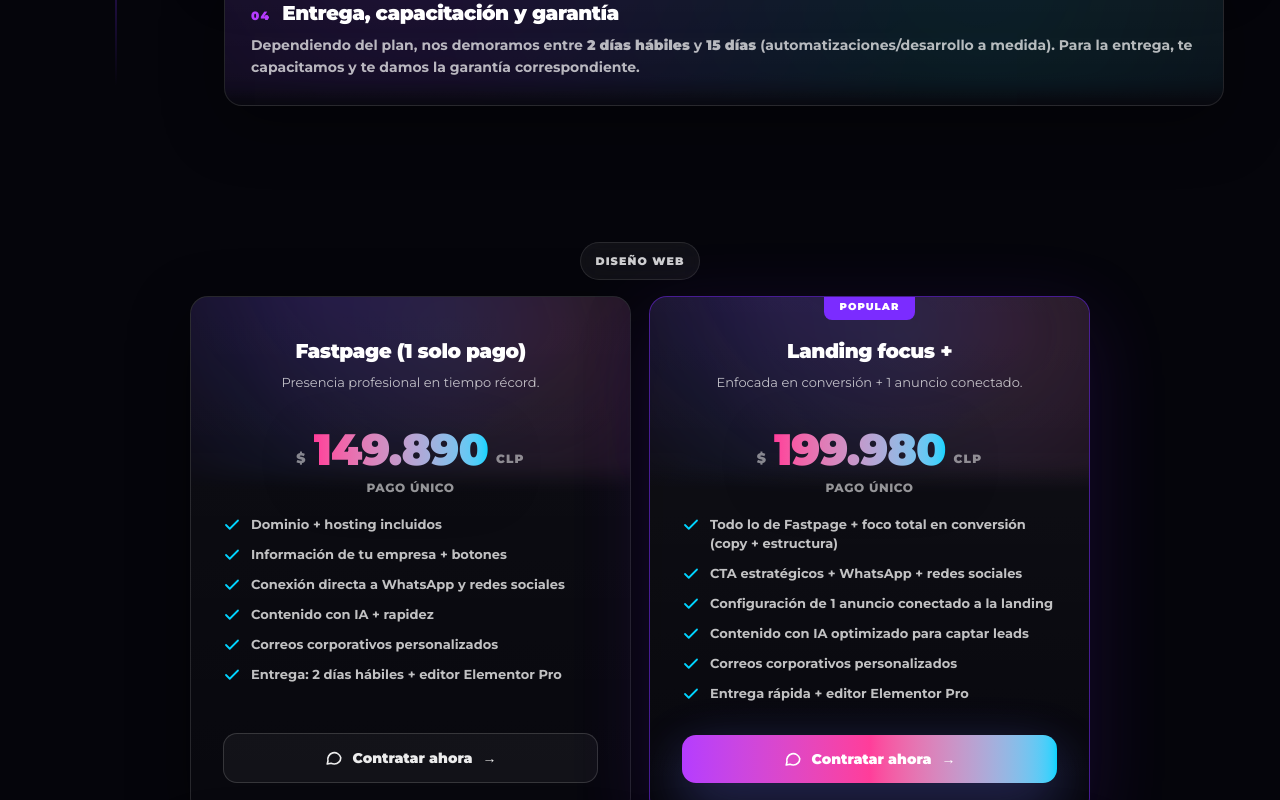
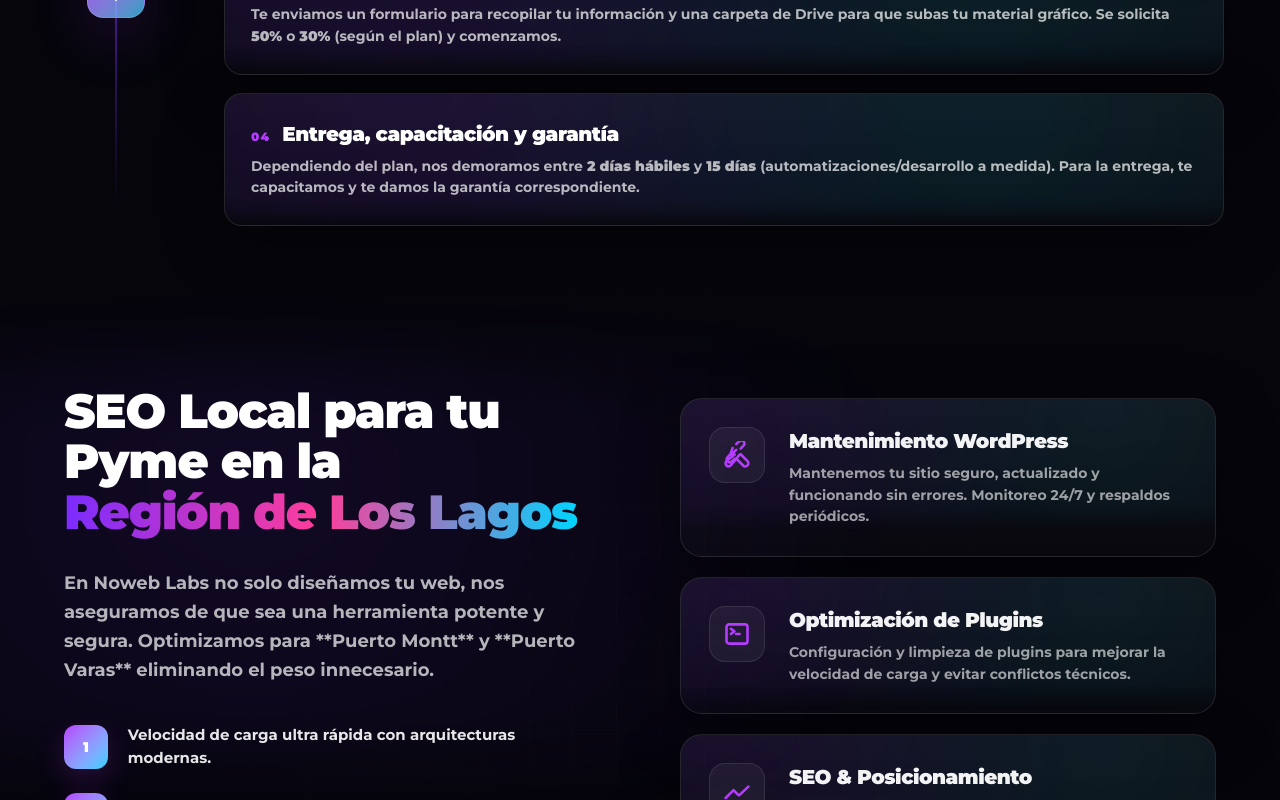
Before and after one commit to nowebcl/noweb, a Next.js app: page / in a window 1280 px wide. Shown: the part 2000-2800 px from the top of the page. Built offline with nearby package versions, Linux system fonts and the light colour scheme.

Commit message:
feat: implement local SEO strategy for Puerto Montt and redesign TechnicalSection

```diff
--- a/package.json
+++ b/package.json
@@ -25,6 +25,7 @@
     "eslint": "^9",
     "eslint-config-next": "16.1.6",
     "tailwindcss": "^4",
-    "typescript": "^5"
+    "typescript": "^5",
+    "vercel": "^50.17.1"
   }
 }
--- a/src/app/layout.tsx
+++ b/src/app/layout.tsx
@@ -17,23 +17,26 @@
 
 export const metadata: Metadata = {
   metadataBase: new URL("https://www.noweb.cl"),
-  title: {
-    default: "Diseño de Páginas Web en Puerto Montt | Noweb Labs",
-    template: "%s | Noweb Labs",
-  },
+  title: "Noweb Labs | Diseño y Páginas Web Puerto Montt | SEO y E-commerce",
+  description: "Tu agencia de desarrollo web en Puerto Montt. Creamos páginas, e-commerce y soluciones SEO de alto rendimiento para Pymes en la Región de Los Lagos.",
+  keywords: [
+    "Diseño web Puerto Montt",
+    "Páginas web Puerto Montt",
+    "Desarrollo web Puerto Montt",
+    "Agencia digital Puerto Montt",
+    "SEO Puerto Montt",
+    "Marketing digital Puerto Montt",
+    "Creación tiendas online",
+    "E-commerce Puerto Montt",
+    "Mantenimiento web",
+    "Puerto Varas",
+    "Región de Los Lagos",
+    "Pymes Chile",
+  ],
   icons: {
     icon: "/icon.webp",
     apple: "/apple-icon.webp",
   },
-  description: "Expertos en Diseño Web y SEO Local en Puerto Montt. Creamos sitios web de alta conversión para empresas de la Región de Los Lagos. ¡Cotiza tu proyecto hoy!",
-  keywords: [
-    "Páginas Web Puerto Montt",
-    "Diseño Web Puerto Montt",
-    "SEO Local Chile",
-    "Desarrollo Web Región de Los Lagos",
-    "E-commerce Puerto Montt",
-    "Noweb Labs",
-  ],
   authors: [{ name: "Noweb Labs" }],
   creator: "Noweb Labs",
   publisher: "Noweb Labs",
@@ -60,8 +63,8 @@
     google: "YRSyqkg95tHwAWE3vdOjq8OJUUavzL9NgGenhUTlI8c",
   },
   openGraph: {
-    title: "Diseño de Páginas Web en Puerto Montt | Noweb Labs",
-    description: "Impulsa tu negocio con una web profesional. Líderes en desarrollo web y SEO en el sur de Chile.",
+    title: "Noweb Labs | Diseño y Páginas Web Puerto Montt | SEO y E-commerce",
+    description: "Tu agencia de desarrollo web en Puerto Montt. Creamos páginas web, e-commerce y soluciones SEO de alto rendimiento para Pymes de la Región de Los Lagos.",
     url: "https://www.noweb.cl",
     siteName: "Noweb Labs",
     locale: "es_CL",
@@ -77,8 +80,8 @@
   },
   twitter: {
     card: "summary_large_image",
-    title: "Noweb Labs | Diseño Web en Puerto Montt",
-    description: "Tu socio tecnológico para el crecimiento digital en la Región de Los Lagos.",
+    title: "Noweb Labs | Diseño y Páginas Web Puerto Montt",
+    description: "Expertos en desarrollo web y SEO local en Puerto Montt y la Región de Los Lagos.",
     images: ["/og-image.jpg"],
   },
 };
@@ -96,9 +99,10 @@
     "@id": "https://www.noweb.cl",
     "url": "https://www.noweb.cl",
     "telephone": "+56987843957",
+    "priceRange": "$$",
     "address": {
       "@type": "PostalAddress",
-      "streetAddress": "Av. Austral 1795",
+      "streetAddress": "Av. Austral 1795 (Kingdom Coffee)",
       "addressLocality": "Puerto Montt",
       "addressRegion": "Región de Los Lagos",
       "postalCode": "5480000",
@@ -109,6 +113,11 @@
       "latitude": -41.4689,
       "longitude": -72.9411
     },
+    "areaServed": [
+      { "@type": "AdministrativeArea", "name": "Puerto Montt" },
+      { "@type": "AdministrativeArea", "name": "Puerto Varas" },
+      { "@type": "AdministrativeArea", "name": "Región de Los Lagos" }
+    ],
     "openingHoursSpecification": {
       "@type": "OpeningHoursSpecification",
       "dayOfWeek": [
@@ -123,8 +132,7 @@
     },
     "sameAs": [
       "https://www.instagram.com/noweb.labs/"
-    ],
-    "priceRange": "$$"
+    ]
   };
 
   return (
--- a/src/app/page.tsx
+++ b/src/app/page.tsx
@@ -1,6 +1,7 @@
 import Hero from "@/components/Hero";
 import PortfolioGallery from "@/components/PortfolioGallery";
 import WorkProcess from "@/components/WorkProcess";
+import TechnicalSection from "@/components/TechnicalSection";
 import PricingTable from "@/components/PricingTable";
 import ReviewsScroll from "@/components/ReviewsScroll";
 import FAQs from "@/components/FAQs";
@@ -16,6 +17,7 @@
         {/* Main Sections */}
         <PortfolioGallery />
         <WorkProcess />
+        <TechnicalSection />
         <PricingTable />
         <CustomQuote />
         <ReviewsScroll />
--- a/src/components/Footer.tsx
+++ b/src/components/Footer.tsx
@@ -18,7 +18,7 @@
                             />
                         </a>
                         <p className="m-0 text-white/70 text-[13px] leading-[1.65] font-[650] max-w-[420px]">
-                            Diseño web profesional en Puerto Montt. Creamos páginas que convierten visitantes en clientes de alto valor. Expertos en performance y SEO técnico.
+                            Líderes en diseño web en Puerto Montt y Puerto Varas. Apoyando a emprendedores y Pymes de todo el sur de Chile con tecnología de alto rendimiento y SEO Local.
                         </p>
                     </div>
 
--- a/src/components/PortfolioGallery.tsx
+++ b/src/components/PortfolioGallery.tsx
@@ -4,21 +4,21 @@
 import { motion } from 'framer-motion';
 
 const items = [
-    { src: "/portfolio/Recurso-12.webp", alt: "Trabajo Noweb 1" },
-    { src: "/portfolio/Recurso-13.webp", alt: "Trabajo Noweb 2" },
-    { src: "/portfolio/Recurso-14.webp", alt: "Trabajo Noweb 3" },
-    { src: "/portfolio/Recurso-15.webp", alt: "Trabajo Noweb 4" },
-    { src: "/portfolio/Recurso-16.webp", alt: "Trabajo Noweb 5" },
-    { src: "/portfolio/Recurso-17.webp", alt: "Trabajo Noweb 6" },
-    { src: "/portfolio/Recurso-5.webp", alt: "Trabajo Noweb 7" },
-    { src: "/portfolio/Recurso-6.webp", alt: "Trabajo Noweb 8" },
-    { src: "/portfolio/Recurso-7.webp", alt: "Trabajo Noweb 9" },
-    { src: "/portfolio/Recurso-8.webp", alt: "Trabajo Noweb 10" },
-    { src: "/portfolio/Recurso-9.webp", alt: "Trabajo Noweb 11" },
-    { src: "/portfolio/Recurso-10.webp", alt: "Trabajo Noweb 12" },
-    { src: "/portfolio/Recurso-11.webp", alt: "Trabajo Noweb 13" },
-    { src: "/portfolio/WEB-PAGINAS.webp", alt: "Trabajo Noweb 14" },
-    { src: "/portfolio/WEB-PAG.webp", alt: "Trabajo Noweb 15" }
+    { src: "/portfolio/Recurso-12.webp", title: "Sitio Web Constructora", location: "Puerto Montt", alt: "Diseño de página web para constructora en Puerto Montt" },
+    { src: "/portfolio/Recurso-13.webp", title: "E-commerce Boutique", location: "Región de Los Lagos", alt: "E-commerce para tienda de ropa en Región de Los Lagos" },
+    { src: "/portfolio/Recurso-14.webp", title: "Web Servicios Profesionales", location: "Puerto Varas", alt: "Página web para servicios profesionales en Puerto Varas" },
+    { src: "/portfolio/Recurso-15.webp", title: "Catálogo Digital Pyme", location: "Puerto Montt", alt: "Desarrollo web para pyme en Puerto Montt" },
+    { src: "/portfolio/Recurso-16.webp", title: "Landing Page Emprendedores", location: "Puerto Montt", alt: "Diseño web moderno para emprendedores del sur de Chile" },
+    { src: "/portfolio/Recurso-17.webp", title: "Tienda Online de Calzado", location: "Puerto Montt", alt: "Tienda online optimizada para ventas en Puerto Montt" },
+    { src: "/portfolio/Recurso-5.webp", title: "Portal Corporativo", location: "Región de Los Lagos", alt: "Sitio web corporativo en la Región de Los Lagos" },
+    { src: "/portfolio/Recurso-6.webp", title: "Web Inmobiliaria", location: "Puerto Montt", alt: "Landing page de alta conversión en Puerto Montt" },
+    { src: "/portfolio/Recurso-7.webp", title: "Servicios Médicos Web", location: "Puerto Varas", alt: "Portal web de servicios en Puerto Varas" },
+    { src: "/portfolio/Recurso-8.webp", title: "Web Industrial", location: "Puerto Montt", alt: "Diseño industrial y web en Puerto Montt" },
+    { src: "/portfolio/Recurso-9.webp", title: "Diseño Web Responsivo", location: "Puerto Montt", alt: "Página web responsiva para negocios locales" },
+    { src: "/portfolio/Recurso-10.webp", title: "Plataforma E-learning", location: "Chile", alt: "E-commerce con integración de pagos en Chile" },
+    { src: "/portfolio/Recurso-11.webp", title: "Consultoría Digital SEO", location: "Puerto Montt", alt: "SEO y diseño web en Puerto Montt" },
+    { src: "/portfolio/WEB-PAGINAS.webp", title: "Agencia Noweb Labs", location: "Puerto Montt", alt: "Agencia de diseño web Noweb Labs Puerto Montt" },
+    { src: "/portfolio/WEB-PAG.webp", title: "Desarrollo Web Especializado", location: "Región de Los Lagos", alt: "Expertos en páginas web en la Región de Los Lagos" }
 ];
 
 const splitAt = Math.ceil(items.length / 2);
@@ -29,8 +29,8 @@
     return (
         <section id="portafolio" className="py-20 overflow-hidden bg-background">
             <div className="max-w-[1200px] mx-auto px-4 mb-[18px] text-center">
-                <h2 className="m-0 text-4xl font-[1000] tracking-[-1px]">Algunos de nuestros trabajos</h2>
-                <p className="mt-2.5 text-muted font-[650] text-sm md:text-base">Diseños reales, optimizados para conversión y velocidad.</p>
+                <h2 className="m-0 text-4xl font-[1000] tracking-[-1px]">E-commerce y Tiendas Online que Venden Más</h2>
+                <p className="mt-2.5 text-muted font-[650] text-sm md:text-base">Proyectos reales de diseño web en Puerto Montt y Puerto Varas.</p>
             </div>
 
             <div className="flex flex-col gap-[18px] mt-[22px]">
@@ -44,6 +44,9 @@
                         {row1.map((item, idx) => (
                             <div key={idx} className="w-[280px] h-[180px] md:w-[280px] md:h-[180px] sm:w-[180px] sm:h-[118px] rounded-[18px] border border-white/10 bg-white/5 overflow-hidden shadow-[0_18px_60px_rgba(0,0,0,0.45)] relative group">
                                 <img src={item.src} alt={item.alt} className="w-full h-full object-cover transition-transform duration-300 group-hover:scale-110" />
+                                <div className="absolute inset-0 bg-black/60 opacity-0 group-hover:opacity-100 transition-opacity flex flex-col justify-center items-center p-4 text-center">
+                                    <h3 className="text-white text-sm font-bold m-0">{item.title} en {item.location}</h3>
+                                </div>
                                 <div className="absolute inset-x-[-120px] -top-[120px] h-[240px] bg-[radial-gradient(circle_at_25%_30%,rgba(123,44,255,0.14),transparent_55%),radial-gradient(circle_at_70%_60%,rgba(0,212,255,0.09),transparent_60%)] blur-[10px] opacity-[0.95] pointer-events-none"></div>
                             </div>
                         ))}
@@ -60,6 +63,9 @@
                         {row2.map((item, idx) => (
                             <div key={idx} className="w-[280px] h-[180px] md:w-[280px] md:h-[180px] sm:w-[180px] sm:h-[118px] rounded-[18px] border border-white/10 bg-white/5 overflow-hidden shadow-[0_18px_60px_rgba(0,0,0,0.45)] relative group">
                                 <img src={item.src} alt={item.alt} className="w-full h-full object-cover transition-transform duration-300 group-hover:scale-110" />
+                                <div className="absolute inset-0 bg-black/60 opacity-0 group-hover:opacity-100 transition-opacity flex flex-col justify-center items-center p-4 text-center">
+                                    <h3 className="text-white text-sm font-bold m-0">{item.title} en {item.location}</h3>
+                                </div>
                                 <div className="absolute inset-x-[-120px] -top-[120px] h-[240px] bg-[radial-gradient(circle_at_25%_30%,rgba(123,44,255,0.14),transparent_55%),radial-gradient(circle_at_70%_60%,rgba(0,212,255,0.09),transparent_60%)] blur-[10px] opacity-[0.95] pointer-events-none"></div>
                             </div>
                         ))}
--- a/src/components/TechnicalSection.tsx
+++ b/src/components/TechnicalSection.tsx
@@ -1,12 +1,15 @@
+"use client";
+
 import React from 'react';
+import { motion } from 'framer-motion';
 
 const technicalServices = [
     {
         title: 'Mantenimiento WordPress',
         description: 'Mantenemos tu sitio seguro, actualizado y funcionando sin errores. Monitoreo 24/7 y respaldos periódicos.',
         icon: (
-            <svg xmlns="http://www.w3.org/2000/svg" fill="none" viewBox="0 0 24 24" strokeWidth={1.5} stroke="currentColor" className="w-10 h-10 text-accent">
-                <path strokeLinecap="round" strokeLinejoin="round" d="M11.42 15.17 17.25 21A2.652 2.652 0 0 0 21 17.25l-5.877-5.877M11.42 15.17l2.496-3.03c.317-.384.74-.626 1.208-.766M11.42 15.17l-4.655 5.653a2.548 2.548 0 1 1-3.586-3.586l6.837-5.63m5.108-5.11l2.454-2.454a2.652 2.652 0 1 0-3.75-3.75l-2.454 2.454m-3.13 3.13L6.347 11.3M6.347 11.3l-2.454 2.454a2.652 2.652 0 1 0 3.75 3.75l2.454-2.454m-3.13-3.13 4.305-4.306" />
+            <svg viewBox="0 0 24 24" fill="none" stroke="currentColor" strokeWidth="2.2" strokeLinecap="round" strokeLinejoin="round">
+                <path d="M11.42 15.17 17.25 21A2.652 2.652 0 0 0 21 17.25l-5.877-5.877M11.42 15.17l2.496-3.03c.317-.384.74-.626 1.208-.766M11.42 15.17l-4.655 5.653a2.548 2.548 0 1 1-3.586-3.586l6.837-5.63m5.108-5.11l2.454-2.454a2.652 2.652 0 1 0-3.75-3.75l-2.454 2.454m-3.13 3.13L6.347 11.3M6.347 11.3l-2.454 2.454a2.652 2.652 0 1 0 3.75 3.75l2.454-2.454m-3.13-3.13 4.305-4.306" />
             </svg>
         )
     },
@@ -14,8 +17,8 @@
         title: 'Optimización de Plugins',
         description: 'Configuración y limpieza de plugins para mejorar la velocidad de carga y evitar conflictos técnicos.',
         icon: (
-            <svg xmlns="http://www.w3.org/2000/svg" fill="none" viewBox="0 0 24 24" strokeWidth={1.5} stroke="currentColor" className="w-10 h-10 text-accent">
-                <path strokeLinecap="round" strokeLinejoin="round" d="M6.75 7.5l3 2.25-3 2.25m4.5 0h3m-9 8.25h13.5A2.25 2.25 0 0021 18V6a2.25 2.25 0 00-2.25-2.25H5.25A2.25 2.25 0 003 6v12a2.25 2.25 0 002.25 2.25z" />
+            <svg viewBox="0 0 24 24" fill="none" stroke="currentColor" strokeWidth="2.2" strokeLinecap="round" strokeLinejoin="round">
+                <path d="M6.75 7.5l3 2.25-3 2.25m4.5 0h3m-9 8.25h13.5A2.25 2.25 0 0021 18V6a2.25 2.25 0 00-2.25-2.25H5.25A2.25 2.25 0 003 6v12a2.25 2.25 0 002.25 2.25z" />
             </svg>
         )
     },
@@ -23,8 +26,8 @@
         title: 'SEO & Posicionamiento',
         description: 'Estrategias de SEO local en Puerto Montt para que tus clientes te encuentren primero en las búsquedas de Google.',
         icon: (
-            <svg xmlns="http://www.w3.org/2000/svg" fill="none" viewBox="0 0 24 24" strokeWidth={1.5} stroke="currentColor" className="w-10 h-10 text-accent">
-                <path strokeLinecap="round" strokeLinejoin="round" d="M2.25 18L9 11.25l4.306 4.307a.5.5 0 00.71 0L21.75 8.25" />
+            <svg viewBox="0 0 24 24" fill="none" stroke="currentColor" strokeWidth="2.2" strokeLinecap="round" strokeLinejoin="round">
+                <path d="M2.25 18L9 11.25l4.306 4.307a.5.5 0 00.71 0L21.75 8.25" />
             </svg>
         )
     }
@@ -32,45 +35,68 @@
 
 const TechnicalSection = () => {
     return (
-        <section id="servicios" className="py-24 bg-card-bg/30">
-            <div className="container mx-auto px-6">
-                <div className="flex flex-col lg:flex-row gap-16 items-center">
+        <section id="servicios" className="py-24 bg-background relative overflow-hidden isolate">
+            {/* Design Elements constant with Noweb style */}
+            <div className="absolute inset-x-[-140px] top-[10%] h-[400px] bg-[radial-gradient(circle_at_25%_30%,rgba(123,44,255,0.12),transparent_55%)] blur-[40px] opacity-[0.9] -z-[1]"></div>
+            <div className="absolute inset-0 -z-[1] opacity-[0.1] nw-grid-pattern [mask-image:radial-gradient(circle_at_50%_50%,rgba(0,0,0,1),transparent_80%)]"></div>
+
+            <div className="max-w-[1200px] mx-auto px-6">
+                <div className="flex flex-col lg:flex-row gap-20 items-center">
                     <div className="lg:w-1/2">
-                        <h2 className="text-4xl md:text-5xl font-bold mb-6 leading-tight">
-                            Especialistas en <br />
-                            <span className="text-accent underline decoration-accent/30 underline-offset-8">Soporte Técnico</span> <br />
-                            y Optimización
-                        </h2>
-                        <p className="text-foreground/70 text-lg mb-8 leading-relaxed">
-                            En Noweb Labs no solo diseñamos tu web, nos aseguramos de que sea una herramienta potente y segura.
-                            Sustituimos el peso de Elementor por arquitecturas modernas y optimizadas.
-                        </p>
-                        <div className="space-y-4">
-                            <div className="flex items-center gap-4">
-                                <div className="w-12 h-12 rounded-full bg-accent/10 flex items-center justify-center text-accent font-bold">1</div>
-                                <p className="font-medium text-foreground/90">Velocidad de carga ultra rápida con Server Components.</p>
+                        <motion.div
+                            initial={{ opacity: 0, x: -20 }}
+                            whileInView={{ opacity: 1, x: 0 }}
+                            viewport={{ once: true }}
+                        >
+                            <h2 className="m-0 text-4xl md:text-5xl font-[1000] tracking-tight leading-[1.05] mb-8">
+                                SEO Local para tu Pyme en la <br />
+                                <span className="nw-grad decoration-accent/30 underline-offset-8">Región de Los Lagos</span>
+                            </h2>
+                            <p className="m-0 text-white/70 text-lg mb-10 leading-[1.6] font-[650]">
+                                En Noweb Labs no solo diseñamos tu web, nos aseguramos de que sea una herramienta potente y segura.
+                                Optimizamos para **Puerto Montt** y **Puerto Varas** eliminando el peso innecesario.
+                            </p>
+
+                            <div className="grid gap-6">
+                                {[
+                                    { num: '1', text: 'Velocidad de carga ultra rápida con arquitecturas modernas.' },
+                                    { num: '2', text: 'Seguridad avanzada y certificados SSL siempre incluidos.' },
+                                    { num: '3', text: 'Integración con APIs y soluciones de Automatización IA.' }
+                                ].map((item, i) => (
+                                    <div key={i} className="flex items-center gap-5 group">
+                                        <div className="w-11 h-11 rounded-xl bg-gradient-to-br from-[#b53cff] to-[#00d4ff] flex items-center justify-center text-white font-black text-sm shadow-[0_10px_30px_rgba(181,60,255,0.2)] group-hover:scale-110 transition-transform">
+                                            {item.num}
+                                        </div>
+                                        <p className="m-0 font-[700] text-white/90 text-[15px]">{item.text}</p>
+                                    </div>
+                                ))}
                             </div>
-                            <div className="flex items-center gap-4">
-                                <div className="w-12 h-12 rounded-full bg-accent/10 flex items-center justify-center text-accent font-bold">2</div>
-                                <p className="font-medium text-foreground/90">Seguridad avanzada y certificados SSL incluidos.</p>
-                            </div>
-                            <div className="flex items-center gap-4">
-                                <div className="w-12 h-12 rounded-full bg-accent/10 flex items-center justify-center text-accent font-bold">3</div>
-                                <p className="font-medium text-foreground/90">Integración con APIs y Automatización IA.</p>
-                            </div>
-                        </div>
+                        </motion.div>
                     </div>
 
-                    <div className="lg:w-1/2 grid grid-cols-1 gap-6">
+                    <div className="lg:w-1/2 grid grid-cols-1 gap-5 w-full">
                         {technicalServices.map((service, index) => (
-                            <div
+                            <motion.article
                                 key={index}
-                                className="p-8 rounded-3xl border border-white/5 bg-background hover:border-accent/30 transition-all duration-300 group"
+                                initial={{ opacity: 0, y: 20 }}
+                                whileInView={{ opacity: 1, y: 0 }}
+                                whileHover={{ y: -5 }}
+                                viewport={{ once: true }}
+                                transition={{ delay: index * 0.1 }}
+                                className="p-7 rounded-[22px] border border-white/10 bg-gradient-to-b from-white/5 to-white/[0.02] shadow-[0_18px_60px_rgba(0,0,0,0.40)] relative overflow-hidden group isolate"
                             >
-                                <div className="mb-6 group-hover:scale-110 transition-transform origin-left">{service.icon}</div>
-                                <h3 className="text-xl font-bold mb-3">{service.title}</h3>
-                                <p className="text-sm text-foreground/60 leading-relaxed">{service.description}</p>
-                            </div>
+                                <div className="absolute inset-x-[-120px] -top-[120px] h-[240px] bg-[radial-gradient(circle_at_25%_30%,rgba(123,44,255,0.12),transparent_55%),radial-gradient(circle_at_70%_55%,rgba(0,212,255,0.08),transparent_60%)] blur-[10px] opacity-[0.95] -z-[1]"></div>
+
+                                <div className="flex gap-6 items-start relative z-10">
+                                    <div className="w-14 h-14 shrink-0 rounded-2xl bg-white/5 border border-white/10 flex items-center justify-center text-[#b53cff] group-hover:scale-110 group-hover:text-[#00d4ff] transition-all duration-300">
+                                        <div className="w-7 h-7">{service.icon}</div>
+                                    </div>
+                                    <div>
+                                        <h3 className="m-0 text-xl font-[1000] tracking-tight mb-2 text-white/95">{service.title}</h3>
+                                        <p className="m-0 text-sm text-white/60 leading-[1.55] font-[650]">{service.description}</p>
+                                    </div>
+                                </div>
+                            </motion.article>
                         ))}
                     </div>
                 </div>
--- a/src/components/WorkProcess.tsx
+++ b/src/components/WorkProcess.tsx
@@ -57,8 +57,8 @@
         <section id="nosotros" className="py-16 bg-background">
             <div className="max-w-[1200px] mx-auto px-4">
                 <div className="text-center mb-10">
-                    <h2 className="m-0 text-4xl font-[1000] tracking-[-1px]">Cómo trabajamos</h2>
-                    <p className="mt-2.5 text-muted font-[700] text-sm md:text-base">Un proceso simple y transparente para comenzar tu servicio</p>
+                    <h2 className="m-0 text-4xl font-[1000] tracking-[-1px]">Creamos Tu Presencia Digital en Puerto Montt</h2>
+                    <p className="mt-2.5 text-muted font-[700] text-sm md:text-base">Un proceso diseñado para potenciar Pymes y emprendedores de la Región de Los Lagos.</p>
                 </div>
 
                 <div className="grid grid-cols-1 lg:grid-cols-[120px_1fr] gap-x-12 mt-12 overflow-visible">
```
Also changed, not shown: src/components/Hero.tsx (+5 -4 lines), 1 other file (tests, documents, lock files or other folders).
